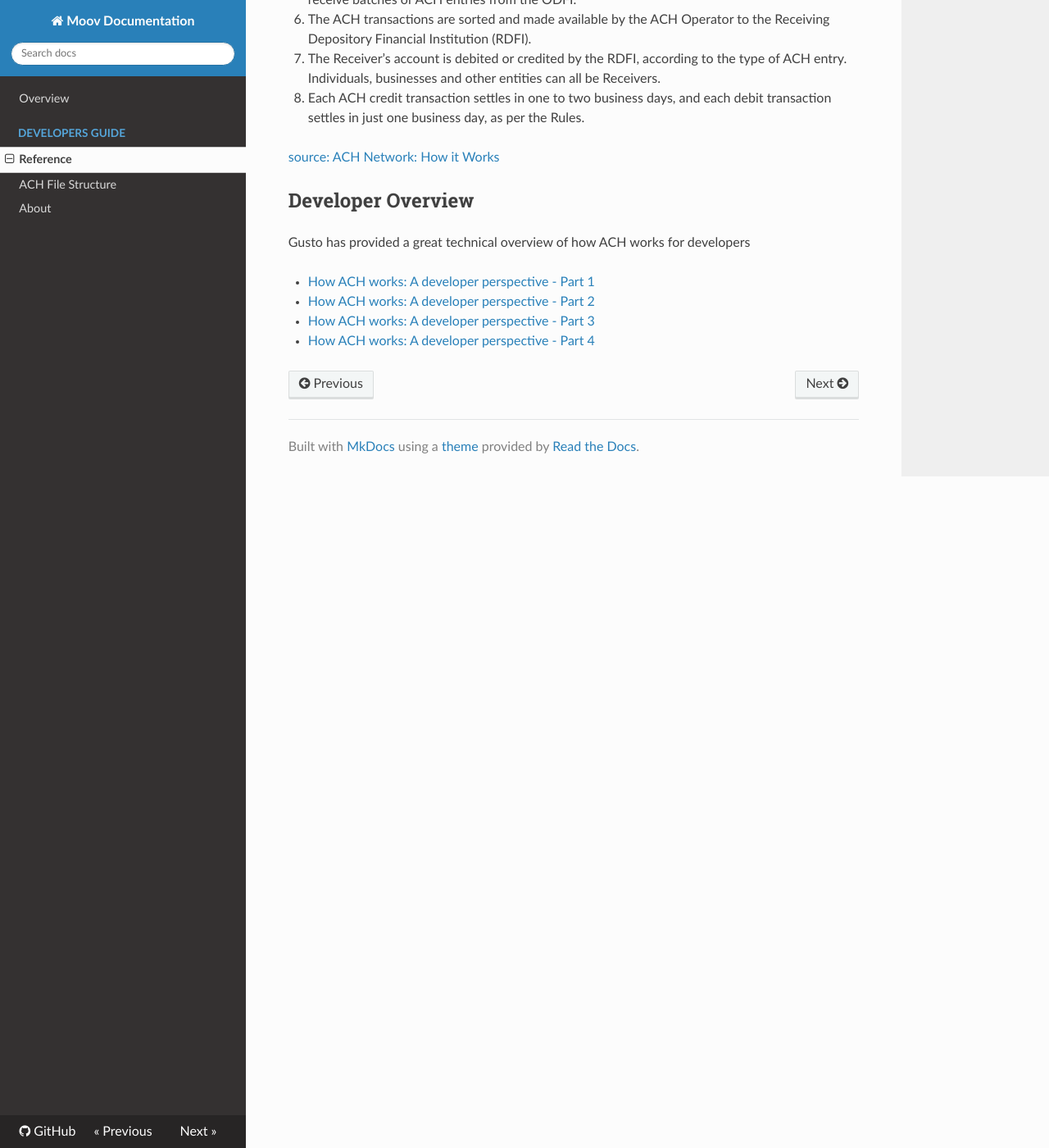
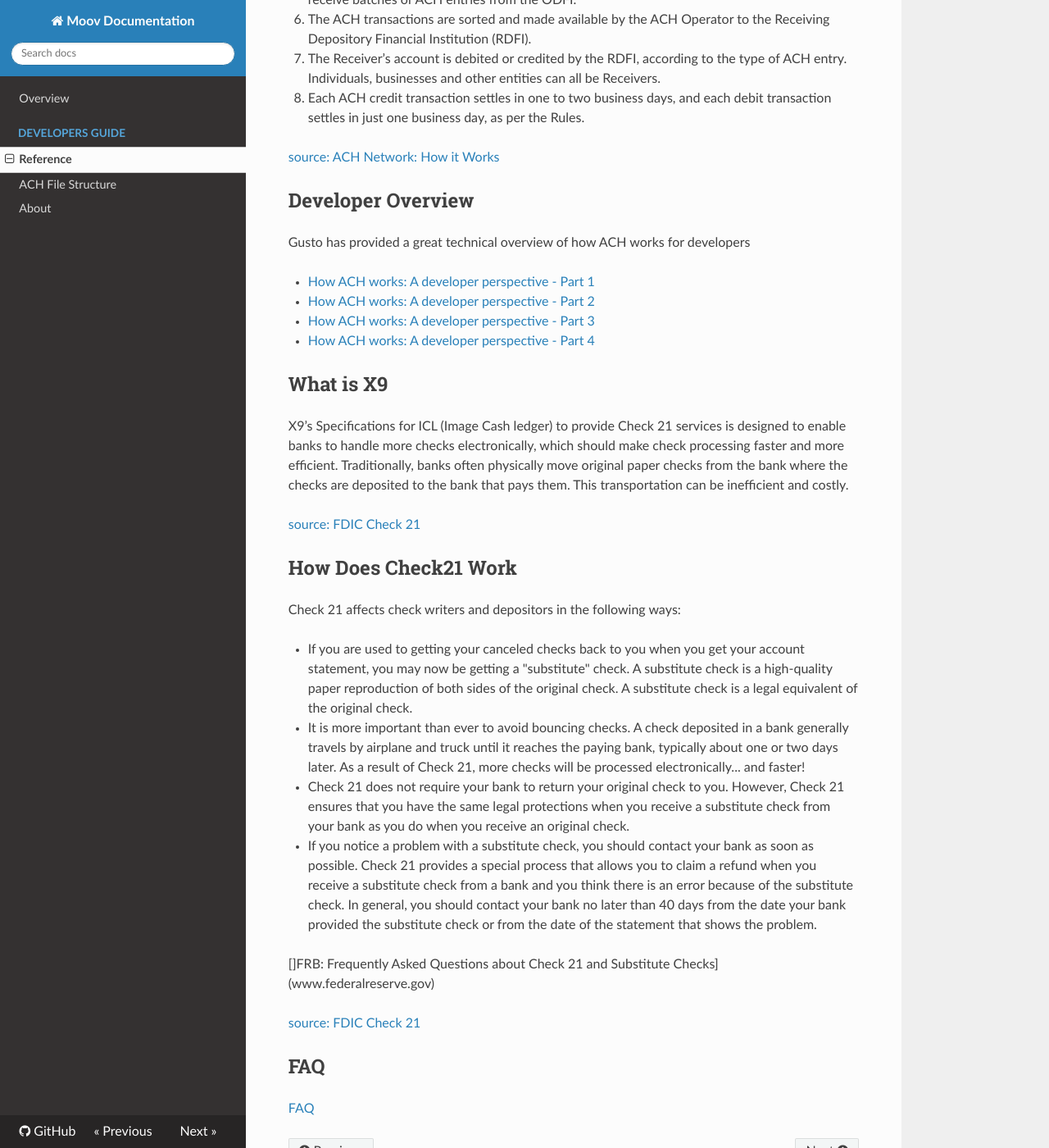
Before and after one commit to wadearnold/docs, an MkDocs documentation site: the page built from docs/reference.md, in a window 1280 px wide and 1400 px high, scrolled down 871 px. Shown: the whole window at 82% size. Built offline with MkDocs 1.6.1, drawn with Linux system fonts in a browser that asks for light colours; nearby versions of some CDN libraries; old or Windows-style settings are respelled for this version of MkDocs.

Commit message:
X9 Documentation
X9 Documentation

```diff
--- a/docs/reference.md
+++ b/docs/reference.md
@@ -26,3 +26,24 @@ Gusto has provided a great technical overview of how ACH works for developers
 - [How ACH works: A developer perspective - Part 2](http://engineering.gusto.com/how-ach-works-a-developer-perspective-part-2/)
 - [How ACH works: A developer perspective - Part 3](http://engineering.gusto.com/how-ach-works-a-developer-perspective-part-3/)
 - [How ACH works: A developer perspective - Part 4](http://engineering.gusto.com/how-ach-works-a-developer-perspective-part-4/)
+
+## What is X9
+X9’s Specifications for ICL (Image Cash ledger) to provide Check 21 services is designed to enable banks to handle more checks electronically, which should make check processing faster and more efficient. Traditionally, banks often physically move original paper checks from the bank where the checks are deposited to the bank that pays them. This transportation can be inefficient and costly.
+
+[source: FDIC Check 21](https://www.fdic.gov/consumers/assistance/protection/check21.html)
+
+## How Does Check21 Work
+Check 21 affects check writers and depositors in the following ways:
+
+* If you are used to getting your canceled checks back to you when you get your account statement, you may now be getting a "substitute" check. A substitute check is a high-quality paper reproduction of both sides of the original check. A substitute check is a legal equivalent of the original check.
+* It is more important than ever to avoid bouncing checks. A check deposited in a bank generally travels by airplane and truck until it reaches the paying bank, typically about one or two days later. As a result of Check 21, more checks will be processed electronically... and faster!
+* Check 21 does not require your bank to return your original check to you. However, Check 21 ensures that you have the same legal protections when you receive a substitute check from your bank as you do when you receive an original check.
+* If you notice a problem with a substitute check, you should contact your bank as soon as possible. Check 21 provides a special process that allows you to claim a refund when you receive a substitute check from a bank and you think there is an error because of the substitute check. In general, you should contact your bank no later than 40 days from the date your bank provided the substitute check or from the date of the statement that shows the problem.
+
+[]FRB: Frequently Asked Questions about Check 21 and Substitute Checks](www.federalreserve.gov)
+
+[source: FDIC Check 21](https://www.fdic.gov/consumers/assistance/protection/check21.html)
+
+## FAQ
+
+[FAQ](https://www.ffiec.gov/exam/check21/faq.htm)
```
